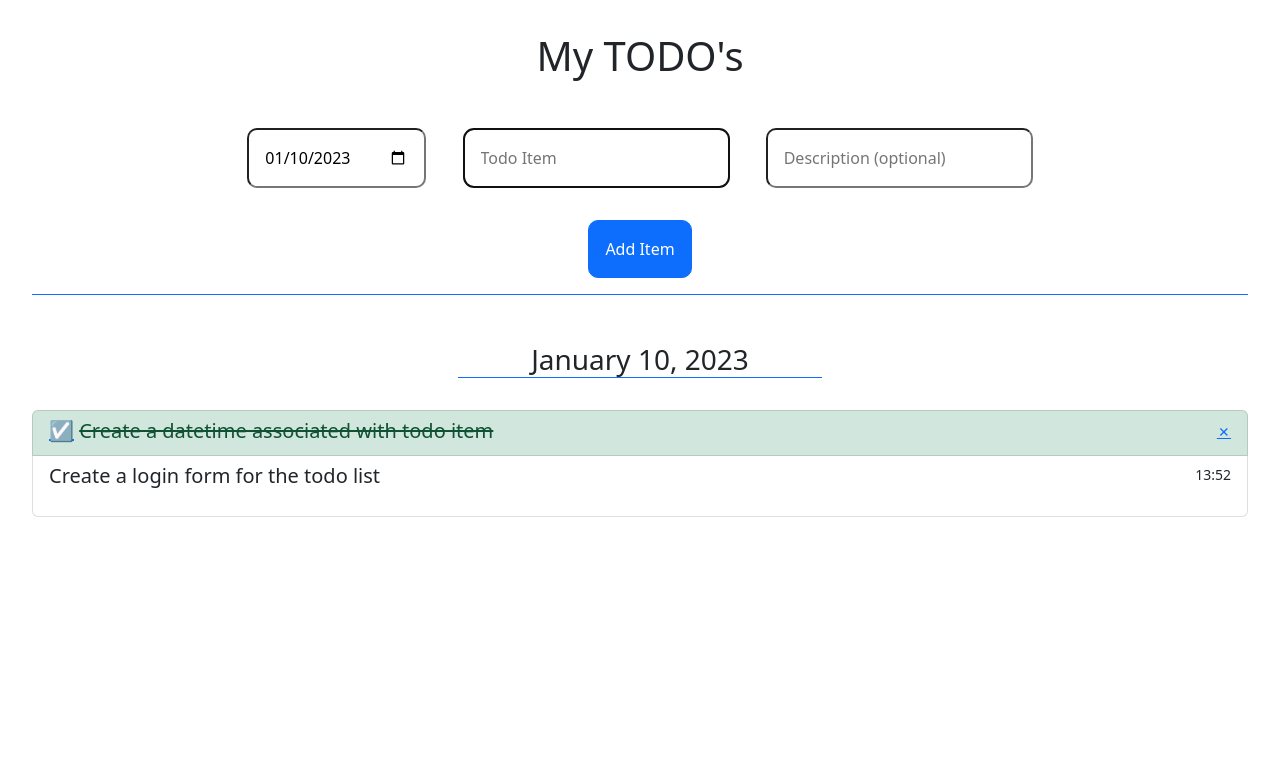
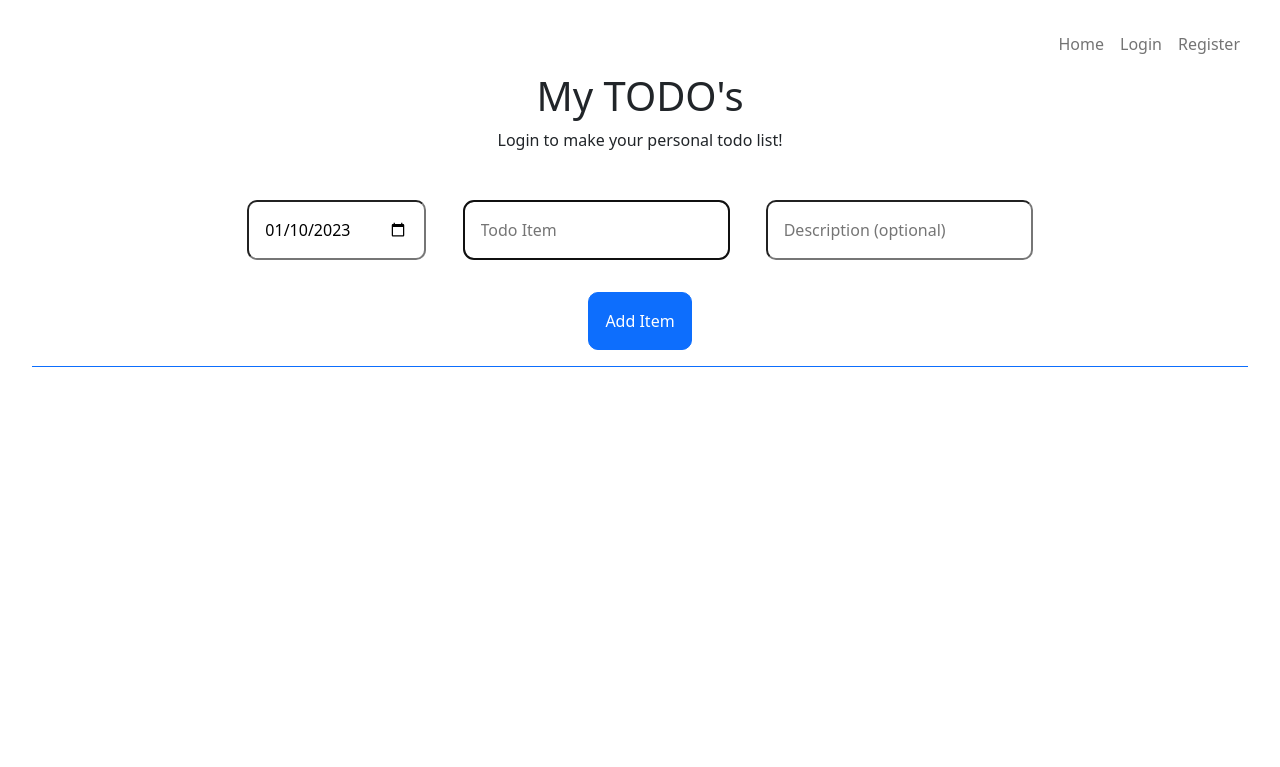
Before and after one commit to dave-cao/ToDo, a Flask app: page / in a window 1280 px wide. Shown: the top 767 px of the page. Run offline with Flask 2, Linux system fonts and the light colour scheme; data comes from the database, SQL or seed files in the repository; some libraries are stand-ins or nearby versions.

Commit message:
finished login functionality of todo website

```diff
--- a/forms.py
+++ b/forms.py
@@ -1,6 +1,7 @@
 from flask_wtf import FlaskForm
-from wtforms import BooleanField, DateField, StringField, SubmitField
-from wtforms.validators import DataRequired
+from wtforms import (BooleanField, DateField, EmailField, PasswordField,
+                     StringField, SubmitField)
+from wtforms.validators import DataRequired, Email
 
 
 class TodoForm(FlaskForm):
@@ -13,3 +14,16 @@ class TodoForm(FlaskForm):
     entrydate = DateField(label="entrydate")
     description = StringField(label="description")
     submit = SubmitField(label="Add Item")
+
+
+class RegisterForm(FlaskForm):
+    email = EmailField("Email", validators=[DataRequired(), Email()])
+    password = PasswordField("Password", validators=[DataRequired()])
+    name = StringField("Name", validators=[DataRequired()])
+    submit = SubmitField("Sign Me Up!")
+
+
+class LoginForm(FlaskForm):
+    email = EmailField("Email", validators=[DataRequired(), Email()])
+    password = PasswordField("Password", validators=[DataRequired()])
+    submit = SubmitField("Login")
--- a/main.py
+++ b/main.py
@@ -1,11 +1,14 @@
 from datetime import datetime, timedelta
 
-from flask import Flask, redirect, render_template, url_for
+from flask import Flask, flash, redirect, render_template, url_for
 from flask_bootstrap import CDN, Bootstrap
+from flask_login import (LoginManager, current_user, login_required,
+                         login_user, logout_user)
 from sqlalchemy import desc
+from werkzeug.security import check_password_hash, generate_password_hash
 
-from forms import TodoForm
-from models import Todo, db
+from forms import LoginForm, RegisterForm, TodoForm
+from models import Todo, User, db
 
 app = Flask(__name__)
 
@@ -18,10 +21,24 @@ app.config["SQLALCHEMY_TRACK_MODIFICATIONS"] = False
 db.init_app(app)
 
 
+# Flask Login
+login_manager = LoginManager()
+login_manager.init_app(app)
+
+# Flask Login Functions
+@login_manager.user_loader
+def load_user(id):
+    return User.query.get(id)
+
+
 @app.route("/", methods=["GET", "POST"])
 def home():
     now = datetime.now()
     todos = Todo.query.order_by(desc(Todo.date)).all()
+    if current_user.is_authenticated:
+        todos = [todo for todo in todos if todo.user == current_user]
+    else:
+        todos = [todo for todo in todos if todo.user == None]
 
     # separate todos into dates
     # THIS CAN GO INTO ITS OWN FUNCTION
@@ -41,17 +58,26 @@ def home():
     # CALCULATE HOW MANY DAYS AGO EACH WAS?
     for date in dates:
         actual_date = date[-1].date
-        print(actual_date)
 
     form = TodoForm(entrydate=now)
     if form.validate_on_submit():
+        if current_user.is_authenticated:
+            new_todo = Todo(
+                task=form.task.data,
+                date=form.entrydate.data,
+                description=form.description.data,
+                date_created=now,
+                user=current_user,
+                user_id=current_user.id,
+            )
+        else:
+            new_todo = Todo(
+                task=form.task.data,
+                date=form.entrydate.data,
+                description=form.description.data,
+                date_created=now,
+            )
 
-        new_todo = Todo(
-            task=form.task.data,
-            date=form.entrydate.data,
-            description=form.description.data,
-            date_created=now,
-        )
         db.session.add(new_todo)
         db.session.commit()
 
@@ -77,5 +103,60 @@ def complete(todo_id):
     return redirect(url_for("home"))
 
 
+# ================= LOGIN / REGISTER ============================== #
+@app.route("/register", methods=["GET", "POST"])
+def register():
+    form = RegisterForm()
+    if form.validate_on_submit():
+        email = form.email.data
+        user = User.query.filter_by(email=email).first()
+        if user:
+            flash("Email already exists! Please login instead.")
+            return redirect(url_for("login"))
+
+        # If user doesn't exist then create user
+        password = generate_password_hash(
+            form.password.data, method="pbkdf2:sha256", salt_length=8
+        )
+        new_user = User(email=email, password=password, name=form.name.data)
+        db.session.add(new_user)
+        db.session.commit()
+
+        login_user(new_user)
+
+        return redirect(url_for("home"))
+    return render_template("register.html", form=form)
+
+
+@app.route("/login", methods=["GET", "POST"])
+def login():
+    form = LoginForm()
+
+    if form.validate_on_submit():
+        email = form.email.data
+        user = User.query.filter_by(email=email).first()
+        # if user exists, than check hashed password
+        if not user:
+            flash("This email doesn't exist in our database!")
+            return render_template("login.html", form=form)
+
+        # check hashed password
+        if check_password_hash(pwhash=user.password, password=form.password.data):
+            login_user(user)
+            return redirect(url_for("home"))
+        else:
+            # password is incorrect
+            flash("Incorrect password, try again!")
+            return render_template("login.html", form=form)
+
+    return render_template("login.html", form=form)
+
+
+@app.route("/logout")
+def logout():
+    logout_user()
+    return redirect(url_for("home"))
+
+
 if __name__ == "__main__":
     app.run(debug=True)
--- a/static/css/styles.css
+++ b/static/css/styles.css
@@ -22,7 +22,7 @@ h3 {
 }
 
 html {
-  margin: 2rem;
+  margin: 1rem 2rem 2rem 2rem;
 }
 
 .todo-form {
@@ -34,3 +34,11 @@ html {
   margin: 1rem;
   border-radius: 10px;
 }
+
+.subtitle {
+  text-align: center;
+}
+
+nav {
+  background-color: white;
+}
--- a/templates/base.html
+++ b/templates/base.html
@@ -7,8 +7,34 @@
 
     </head>
     <body>
-        {% block content %}
-        {% endblock %}
+
+        <nav class="navbar navbar-expand-lg navbar-light">
+            <a class="navbar-brand" href="#"></a>
+            <button class="navbar-toggler" type="button" data-toggle="collapse" data-target="#navbarSupportedContent" aria-controls="navbarSupportedContent" aria-expanded="false" aria-label="Toggle navigation">
+                <span class="navbar-toggler-icon"></span>
+            </button>
+
+            <div class="collapse navbar-collapse" id="navbarSupportedContent">
+                <ul class="navbar-nav ms-auto">
+                        <li class="nav-item">
+                            <a class="nav-link" href="{{ url_for('home') }}">Home</a>
+                        </li>
+                    {% if not current_user.is_authenticated %}
+                        <li class="nav-item">
+                            <a class="nav-link" href="{{ url_for('login') }}">Login</a>
+                        </li>
+                        <li class="nav-item">
+                            <a class="nav-link" href="{{ url_for('register') }}">Register</a>
+                        </li>
+                    {% else %}
+                        <li class="nav-item">
+                            <a class="nav-link" href="{{ url_for('logout') }}">Logout</a>
+                        </li>
+                    {% endif %}
+                </ul>
+            </div>
+        </nav>
+        {% block content %}{% endblock %}
         <script src="https://code.jquery.com/jquery-3.3.1.slim.min.js" integrity="sha384-q8i/X+965DzO0rT7abK41JStQIAqVgRVzpbzo5smXKp4YfRvH+8abtTE1Pi6jizo" crossorigin="anonymous"></script>
         <script src="https://cdnjs.cloudflare.com/ajax/libs/popper.js/1.14.7/umd/popper.min.js" integrity="sha384-UO2eT0CpHqdSJQ6hJty5KVphtPhzWj9WO1clHTMGa3JDZwrnQq4sF86dIHNDz0W1" crossorigin="anonymous"></script>
         <script src="https://stackpath.bootstrapcdn.com/bootstrap/4.3.1/js/bootstrap.min.js" integrity="sha384-JjSmVgyd0p3pXB1rRibZUAYoIIy6OrQ6VrjIEaFf/nJGzIxFDsf4x0xIM+B07jRM" crossorigin="anonymous"></script>
--- a/templates/index.html
+++ b/templates/index.html
@@ -10,7 +10,13 @@
 
 
 {% block content %}
+
+  {% if not current_user.is_authenticated %}
     <h1 class="title">My TODO's</h1>
+    <p class="subtitle">Login to make your personal todo list!</p>
+  {% else %}
+    <h1 class="title">{{ current_user.name }}'s TODO's</h1>
+  {% endif %}
 
 
   <form method="POST" action="{{ url_for('home') }}" novalidate>
@@ -38,7 +44,7 @@
             <a href="{{ url_for("complete", todo_id=todo.id) }}" class="list-group-item list-group-item-action flex-column align-items-start">
 
               <div class="d-flex w-100 justify-content-between">
-              <h5 class="mb-1">{{ todo.task }}</h5>
+                <h5 class="mb-1">☐ {{ todo.task }}</h5>
                 <small>{{ todo.date_created.strftime("%H:%M") }}</small>
               </div>
               <p>{{ todo.description }}</p>
@@ -52,11 +58,7 @@
                 <a href="{{ url_for("delete", todo_id=todo.id)}}">✗</a>
 
               </div>
-
             </li>
-
-
-
           {% endif %}
 
 
```
Also changed, not shown: models.py (+16 -0 lines), templates/login.html (added, +40 -0 lines), templates/register.html (added, +36 -0 lines), instance/todos.db. Lines whose indentation alone changed are shown as unchanged.
